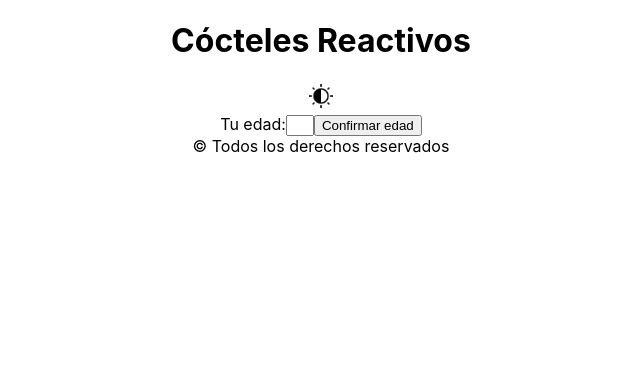
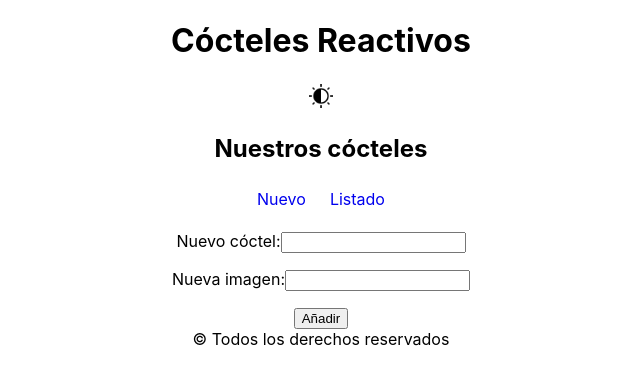
Before and after one commit to DevIdCarvajal/autumn-myths, a React (Create React App) app: page / in a window 1280 px wide. Shown: the top 384 px of the page, without its empty margins (319-959 px from the left). Built offline with nearby package versions, Linux system fonts and the light colour scheme; no server answers.

Commit message:
Lesson 4

```diff
--- a/package.json
+++ b/package.json
@@ -8,7 +8,9 @@
     "@testing-library/user-event": "^13.5.0",
     "react": "^18.3.1",
     "react-dom": "^18.3.1",
+    "react-router-dom": "^7.0.1",
     "react-scripts": "5.0.1",
+    "sass": "^1.81.0",
     "web-vitals": "^2.1.4"
   },
   "scripts": {
--- a/src/App.jsx
+++ b/src/App.jsx
@@ -4,11 +4,15 @@
  *************
 */
 import { useEffect, useState } from 'react'
+import { Routes, Route } from 'react-router'
 
 import AddCocktail from './components/AddCocktail/AddCocktail'
 import Header from './components/Header/Header'
+import Nav from './components/Nav/Nav'
 import CocktailList from './components/CocktailList/CocktailList'
 import Footer from './components/Footer/Footer'
+
+import { ThemeContext } from './contexts/Theme'
 
 import './App.css'
 
@@ -22,7 +26,7 @@ const App = () => {
   // -------------------- Inicialización de datos y estados -------------------
 
   const [userAge, setUserAge] = useState(0)
-  const [userLogged, setUserLogged] = useState(false)
+  const [userLogged, setUserLogged] = useState(true)
   const [cocktails, setCocktails] = useState([])
   const [lightTheme, setLightTheme] = useState(false)
 
@@ -46,7 +50,7 @@ const App = () => {
         if (response.ok) {
           return response.json()
         } else {
-          console.log('Respuesta de red OK pero respuesta de HTTP no OK');
+          console.log('Respuesta de red OK pero respuesta de HTTP no OK')
         }
       })
       .then((data) => {
@@ -59,7 +63,7 @@ const App = () => {
         }))
       })
       .catch((error) => {
-        console.log('Hubo un problema con la petición Fetch:' + error.message);
+        console.log('Hubo un problema con la petición Fetch:' + error.message)
       })
   }, [])
 
@@ -76,10 +80,9 @@ const App = () => {
   return (
     <div className={ `App ${lightTheme ? 'past' : 'future'}` }>
 
-      <Header
-        title="Cócteles Reactivos"
-        theme={{lightTheme, setLightTheme}}
-      />
+      <ThemeContext.Provider value={{lightTheme, setLightTheme}}>
+
+        <Header title="Cócteles Reactivos" />
 
         <div>
         {
@@ -90,21 +93,30 @@ const App = () => {
               <input
                 type="number"
                 onChange={(event) => setUserAge(event.target.value)}
-              style={{width: '20px'}}
+                style={{width: '40px'}}
               />
-            <button onClick={() => userAge > 17 && setUserLogged(true)}>Confirmar edad</button>
+              <button onClick={() => userAge > 17 && setUserLogged(true)}>
+                Confirmar edad
+              </button>
             </>
             :
             <>
               <h2>Nuestros cócteles</h2>
 
-            <AddCocktail addCocktail={addCocktail} />
-            <CocktailList cocktails={cocktails} />
+              <Nav />
+
+              <Routes>
+                <Route path="/" element={ <AddCocktail addCocktail={addCocktail} /> } />
+                <Route path="list" element={ <CocktailList cocktails={cocktails} /> } />
+                {/* <Route path="list/:id" element={ <CocktailDetail cocktails={cocktails} /> } /> */}
+              </Routes>
             </>
         }
         </div>
 
         <Footer />
+      </ThemeContext.Provider>
+
     </div>
   )
 }
--- a/src/components/CocktailItem/CocktailItem.jsx
+++ b/src/components/CocktailItem/CocktailItem.jsx
@@ -1,11 +1,15 @@
+import { Link } from 'react-router-dom'
+
 import './CocktailItem.css'
 
-const CocktailItem = ({ cocktail, image }) => {
+const CocktailItem = ({ id, cocktail, image }) => {
   return (
     <div className="CocktailItem">
       <h4>{ cocktail }</h4>
 
       <img src={ image } alt="" />
+
+      <Link to={`/list/${id}`}>Ver más</Link>
     </div>
   )
 }
--- a/src/components/CocktailList/CocktailList.jsx
+++ b/src/components/CocktailList/CocktailList.jsx
@@ -22,6 +22,7 @@ const CocktailList = ({ cocktails }) => {
             return (
               <CocktailItem
                 key={index}
+                id={cocktail.id}
                 cocktail={cocktail.cocktail}
                 image={cocktail.image}
               />
--- a/src/components/Header/Header.jsx
+++ b/src/components/Header/Header.jsx
@@ -1,11 +1,11 @@
 import ThemeSelector from '../ThemeSelector/ThemeSelector'
 
-const Header = ({ title, theme }) => {
+const Header = ({ title }) => {
   return (
     <header>
       <h1>{ title }</h1>
 
-      <ThemeSelector theme={theme} />
+      <ThemeSelector />
     </header>
   )
 }
--- /dev/null
+++ b/src/components/Nav/Nav.jsx
@@ -0,0 +1,25 @@
+import { useContext } from 'react'
+import { Link } from 'react-router-dom'
+
+import { ThemeContext } from '../../contexts/Theme'
+
+import './Nav.scss'
+
+const Nav = () => {
+  const { lightTheme } = useContext(ThemeContext)
+
+  return (
+    <nav className="Nav">
+      <ul>
+        <li className={ !lightTheme && 'dark' }>
+          <Link to="/">Nuevo</Link>
+        </li>
+        <li className={ !lightTheme && 'dark' }>
+          <Link to="/list">Listado</Link>
+        </li>
+      </ul>
+    </nav>
+  )
+}
+
+export default Nav
--- /dev/null
+++ b/src/components/Nav/Nav.scss
@@ -0,0 +1,25 @@
+$padding-item: 6px 12px;
+
+.Nav {
+  text-align: center;
+
+  ul {
+    margin: 0;
+    padding: 0;
+    list-style: none;
+
+    li {
+      display: inline-block;
+
+      &.dark {
+        background-color: white;
+      }
+
+      a {
+        display: block;
+        padding: $padding-item;
+        text-decoration: none;
+      }
+    }
+  }
+}
--- a/src/components/ThemeSelector/ThemeSelector.jsx
+++ b/src/components/ThemeSelector/ThemeSelector.jsx
@@ -1,7 +1,14 @@
+import { useContext } from 'react'
+
 import lightIcon from './day.png'
 import darkIcon from './night.png'
 
-const ThemeSelector = ({ theme }) => {
+import { ThemeContext } from '../../contexts/Theme'
+
+const ThemeSelector = () => {
+
+  const theme = useContext(ThemeContext)
+
   return (
     <img
       src={theme.lightTheme ? darkIcon : lightIcon}
--- /dev/null
+++ b/src/contexts/Theme.js
@@ -0,0 +1,3 @@
+import { createContext } from 'react'
+
+export const ThemeContext = createContext()
--- /dev/null
+++ b/src/hooks/useFetch.js
@@ -0,0 +1 @@
+// TODO
--- a/src/index.js
+++ b/src/index.js
@@ -4,11 +4,13 @@ import './index.css'
 import App from './App'
 import reportWebVitals from './reportWebVitals'
 
+import { BrowserRouter } from 'react-router-dom'
+
 const root = ReactDOM.createRoot(document.getElementById('root'))
 root.render(
-  <React.StrictMode>
+  <BrowserRouter>
     <App />
-  </React.StrictMode>
+  </BrowserRouter>
 )
 
 reportWebVitals()
```
Also changed, not shown: 1 other file (tests, documents, lock files or other folders). Lines whose indentation alone changed are shown as unchanged.
